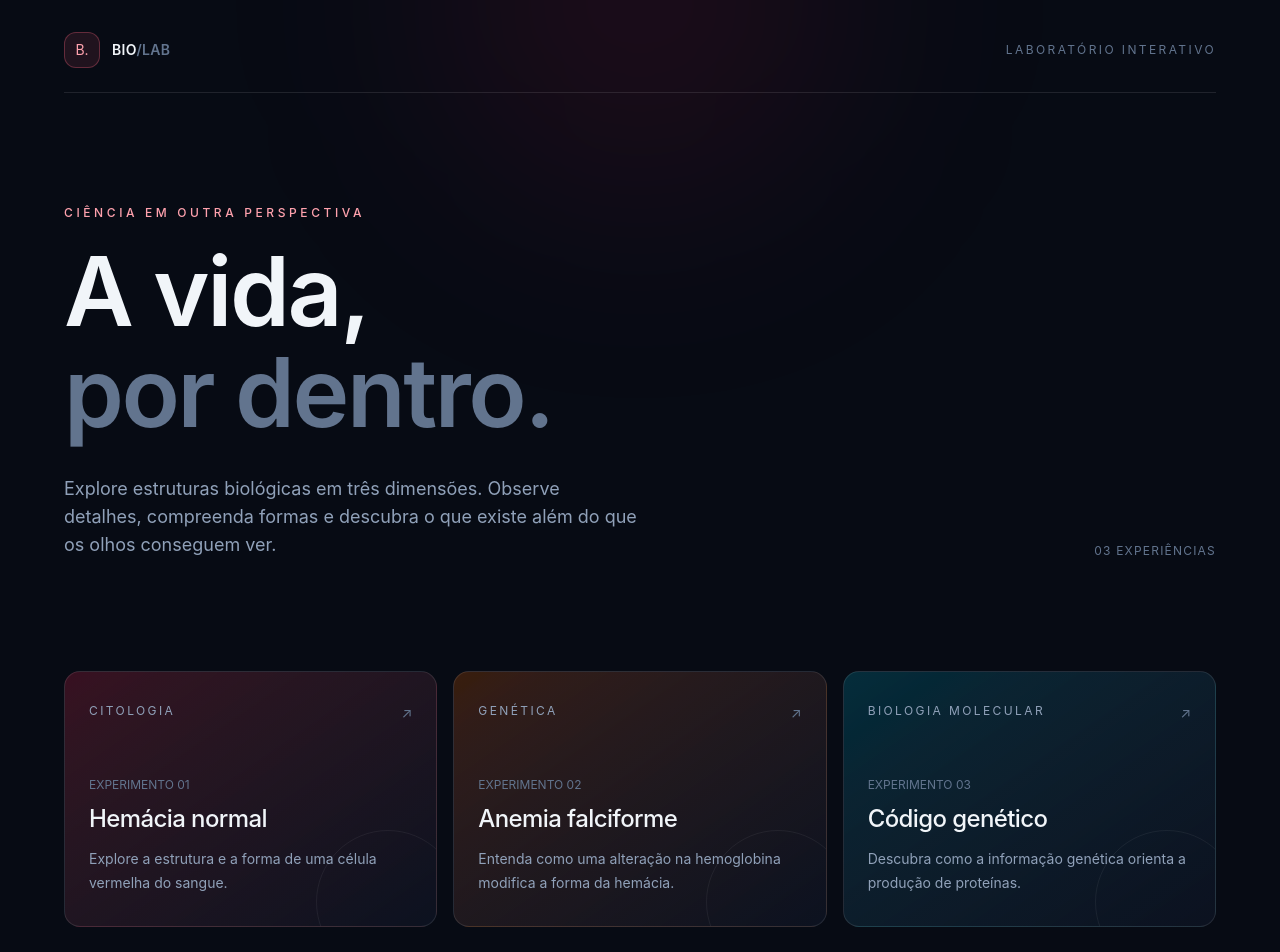
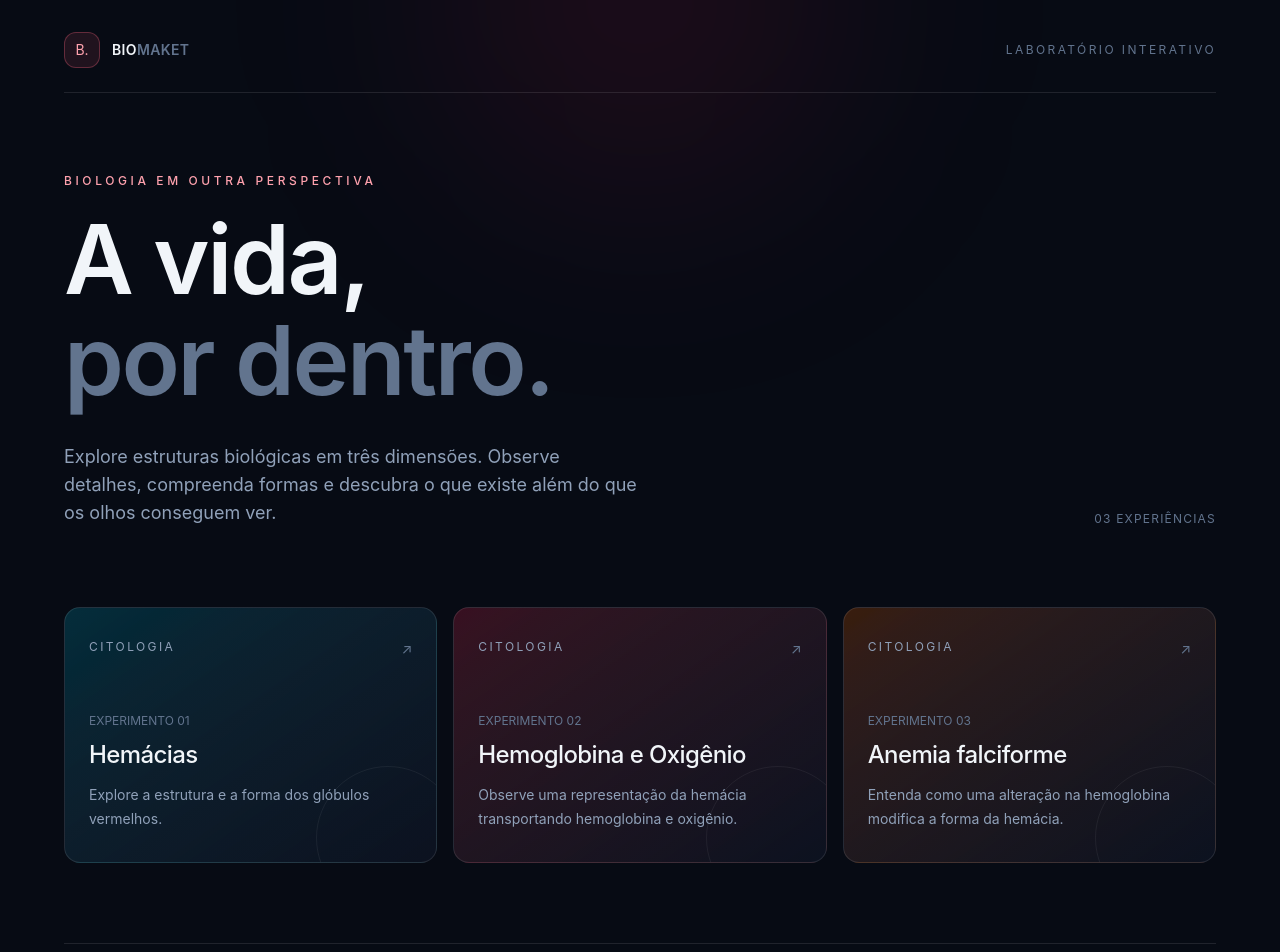
Before and after one commit to brasilicioh/bio-3d, a React (Vite) app: page / in a window 1280 px wide. Shown: the top 952 px of the page. Built offline with nearby package versions, Linux system fonts and the light colour scheme.

Commit message:
feat: add two models and exported config models

```diff
--- a/src/App.jsx
+++ b/src/App.jsx
@@ -1,18 +1,56 @@
-import { useState } from "react";
+import { useEffect, useState } from "react";
 import Menu from "./components/Menu";
+import { opcoes } from "./components/modelos";
 import Visualizacao3D from "./components/Visualizacao3D";
 
 export default function App() {
   const [opcaoSelecionada, setOpcaoSelecionada] = useState(null);
 
+  useEffect(() => {
+    if (!window.history.state?.bioLab) {
+      window.history.replaceState({ bioLab: "menu" }, "", window.location.href);
+    }
+
+    const handlePopState = (event) => {
+      if (event.state?.bioLab === "visualizacao") {
+        const opcao = opcoes.find((item) => item.id === event.state.modeloId);
+        setOpcaoSelecionada(opcao ?? null);
+      } else {
+        setOpcaoSelecionada(null);
+      }
+    };
+
+    window.addEventListener("popstate", handlePopState);
+    return () => window.removeEventListener("popstate", handlePopState);
+  }, []);
+
+  const selecionarOpcao = (opcao) => {
+    window.history.pushState(
+      { bioLab: "visualizacao", modeloId: opcao.id },
+      "",
+      window.location.href,
+    );
+    setOpcaoSelecionada(opcao);
+  };
+
+  const voltarAoMenu = () => {
+    if (window.history.state?.bioLab === "visualizacao") {
+      window.history.back();
+      return;
+    }
+
+    setOpcaoSelecionada(null);
+  };
+
   if (opcaoSelecionada) {
     return (
       <Visualizacao3D
-        titulo={opcaoSelecionada}
-        onVoltar={() => setOpcaoSelecionada(null)}
+        titulo={opcaoSelecionada.titulo}
+        modelObject={opcaoSelecionada}
+        onVoltar={voltarAoMenu}
       />
     );
   }
 
-  return <Menu onSelecionar={setOpcaoSelecionada} />;
+  return <Menu onSelecionar={selecionarOpcao} />;
 }
--- a/src/components/Menu.jsx
+++ b/src/components/Menu.jsx
@@ -1,32 +1,4 @@
-const opcoes = [
-  {
-    id: "hemacia",
-    numero: "01",
-    titulo: "Hemácia normal",
-    descricao:
-      "Explore a estrutura e a forma de uma célula vermelha do sangue.",
-    categoria: "CITOLOGIA",
-    cor: "from-rose-500/20",
-  },
-  {
-    id: "falciforme",
-    numero: "02",
-    titulo: "Anemia falciforme",
-    descricao:
-      "Entenda como uma alteração na hemoglobina modifica a forma da hemácia.",
-    categoria: "GENÉTICA",
-    cor: "from-orange-500/20",
-  },
-  {
-    id: "genetico",
-    numero: "03",
-    titulo: "Código genético",
-    descricao:
-      "Descubra como a informação genética orienta a produção de proteínas.",
-    categoria: "BIOLOGIA MOLECULAR",
-    cor: "from-cyan-500/20",
-  },
-];
+import { opcoes } from "./modelos";
 
 export default function Menu({ onSelecionar }) {
   return (
@@ -43,7 +15,7 @@ export default function Menu({ onSelecionar }) {
               B.
             </span>
             <span className="text-sm font-semibold tracking-wide">
-              BIO<span className="text-slate-500">/LAB</span>
+              BIO<span className="text-slate-500">MAKET</span>
             </span>
           </a>
 
@@ -52,9 +24,9 @@ export default function Menu({ onSelecionar }) {
           </span>
         </header>
 
-        <section className="py-20 sm:py-28">
+        <section className="py-12 sm:py-20">
           <p className="mb-5 text-xs font-medium uppercase tracking-[0.3em] text-rose-300">
-            Ciência em outra perspectiva
+            Biologia em outra perspectiva
           </p>
 
           <h1 className="max-w-4xl text-5xl font-semibold leading-[1.05] tracking-tight sm:text-7xl lg:text-8xl">
@@ -71,7 +43,7 @@ export default function Menu({ onSelecionar }) {
             </p>
 
             <span className="text-xs tracking-widest text-slate-500">
-              03 EXPERIÊNCIAS
+              0{opcoes.length} EXPERIÊNCIAS
             </span>
           </div>
         </section>
@@ -81,7 +53,7 @@ export default function Menu({ onSelecionar }) {
             <button
               key={opcao.id}
               type="button"
-              onClick={() => onSelecionar(opcao.titulo)}
+              onClick={() => onSelecionar(opcao)}
               className={`group relative min-h-64 overflow-hidden rounded-2xl border border-white/10 bg-gradient-to-br ${opcao.cor} to-[#0c1220] p-6 text-left transition duration-300 hover:-translate-y-1 hover:border-rose-300/40 hover:shadow-2xl hover:shadow-rose-950/20 focus-visible:outline-2 focus-visible:outline-rose-300`}
             >
               <div className="flex items-start justify-between">
@@ -113,8 +85,7 @@ export default function Menu({ onSelecionar }) {
           ))}
         </section>
 
-        <footer className="flex flex-col gap-2 border-t border-white/10 py-6 text-xs text-slate-500 sm:flex-row sm:justify-between">
-          <span> BIO/LAB — Explorando a vida em 3D</span>
+        <footer className="flex flex-col gap-2 justify-center border-t border-white/10 py-6 text-xs text-slate-500 sm:flex-row">
           <span>CIÊNCIA · VISUALIZAÇÃO · DESCOBERTA</span>
         </footer>
       </div>
--- a/src/components/Modelo3D.jsx
+++ b/src/components/Modelo3D.jsx
@@ -1,7 +1,6 @@
 import { OrbitControls, useGLTF } from "@react-three/drei";
 import { Canvas } from "@react-three/fiber";
 import { Suspense } from "react";
-import modelUrl from "@models/red_blood_cells_erythrocytes.glb?url";
 import { useRef } from "react";
 import { useFrame } from "@react-three/fiber";
 
@@ -23,15 +22,14 @@ function Modelo({ modelUrl }) {
   );
 }
 
-export default function Modelo3D() {
+export default function Modelo3D({ modelObject }) {
   return (
-    <Canvas camera={{ position: [0, 0, 5], fov: 45 }}>
-      <ambientLight intensity={1.5} />
-      <directionalLight position={[3, 5, 5]} intensity={2} />
+    <Canvas camera={modelObject.props3d[0]} shadows>
+      <ambientLight intensity={modelObject.props3d[1]} />
+      <directionalLight position={modelObject.props3d[2]} intensity={modelObject.props3d[3]} />
 
       <Suspense fallback={null}>
-        {/* TODO: change 3d */}
-        <Modelo modelUrl={modelUrl} />
+        <Modelo modelUrl={modelObject.modelUrl} />
       </Suspense>
 
       <OrbitControls enableDamping />
--- a/src/components/Visualizacao3D.jsx
+++ b/src/components/Visualizacao3D.jsx
@@ -1,6 +1,6 @@
 import Modelo3D from "./Modelo3D";
 
-export default function Visualizacao3D({ titulo, onVoltar }) {
+export default function Visualizacao3D({ titulo, modelObject, onVoltar }) {
   return (
     <main className="min-h-screen bg-[#070b14] text-slate-100">
       <div className="mx-auto flex min-h-screen max-w-[1600px] flex-col px-5 sm:px-10 lg:px-14">
@@ -54,7 +54,9 @@ export default function Visualizacao3D({ titulo, onVoltar }) {
               </div>
 
               <div className="absolute inset-0">
-                <Modelo3D />
+                <Modelo3D
+                  modelObject={modelObject}
+                />
               </div>
             </div>
           </div>
--- /dev/null
+++ b/src/components/modelos.js
@@ -0,0 +1,39 @@
+import bloodVesselModel from "@models/blood_vessel_collection_of_thunthu.glb?url";
+import redBloodCellsModel from "@models/red_blood_cells_erythrocytes.glb?url";
+import sickleCellModel from "@models/sickle_cell.glb?url";
+
+export const opcoes = [
+  {
+    id: "red-blood-cells",
+    numero: "01",
+    titulo: "Hemácias",
+    descricao: "Explore a estrutura e a forma dos glóbulos vermelhos.",
+    categoria: "CITOLOGIA",
+    cor: "from-cyan-500/20",
+    modelUrl: redBloodCellsModel,
+    //                   camera,       ambientLight, directionalLight, intensity
+    props3d: [{ position: [0, 0, 5], fov: 45 }, 0.5, [3, 5, 5], 3],
+  },
+  {
+    id: "blood-vessel",
+    numero: "02",
+    titulo: "Hemoglobina e Oxigênio",
+    descricao:
+      "Observe uma representação da hemácia transportando hemoglobina e oxigênio.",
+    categoria: "CITOLOGIA",
+    cor: "from-rose-500/20",
+    modelUrl: bloodVesselModel,
+    props3d: [{ position: [0, 0, 5], fov: 45 }, 10, [3, 5, 5], 5],
+  },
+  {
+    id: "sickle-cell",
+    numero: "03",
+    titulo: "Anemia falciforme",
+    descricao:
+      "Entenda como uma alteração na hemoglobina modifica a forma da hemácia.",
+    categoria: "CITOLOGIA",
+    cor: "from-orange-500/20",
+    modelUrl: sickleCellModel,
+    props3d: [{ position: [0, 0, 5], fov: 6 }, 0.2, [3, 5, 5], 0.2],
+  },
+];
```
Also changed, not shown: 2 other files (tests, documents, lock files or other folders).
